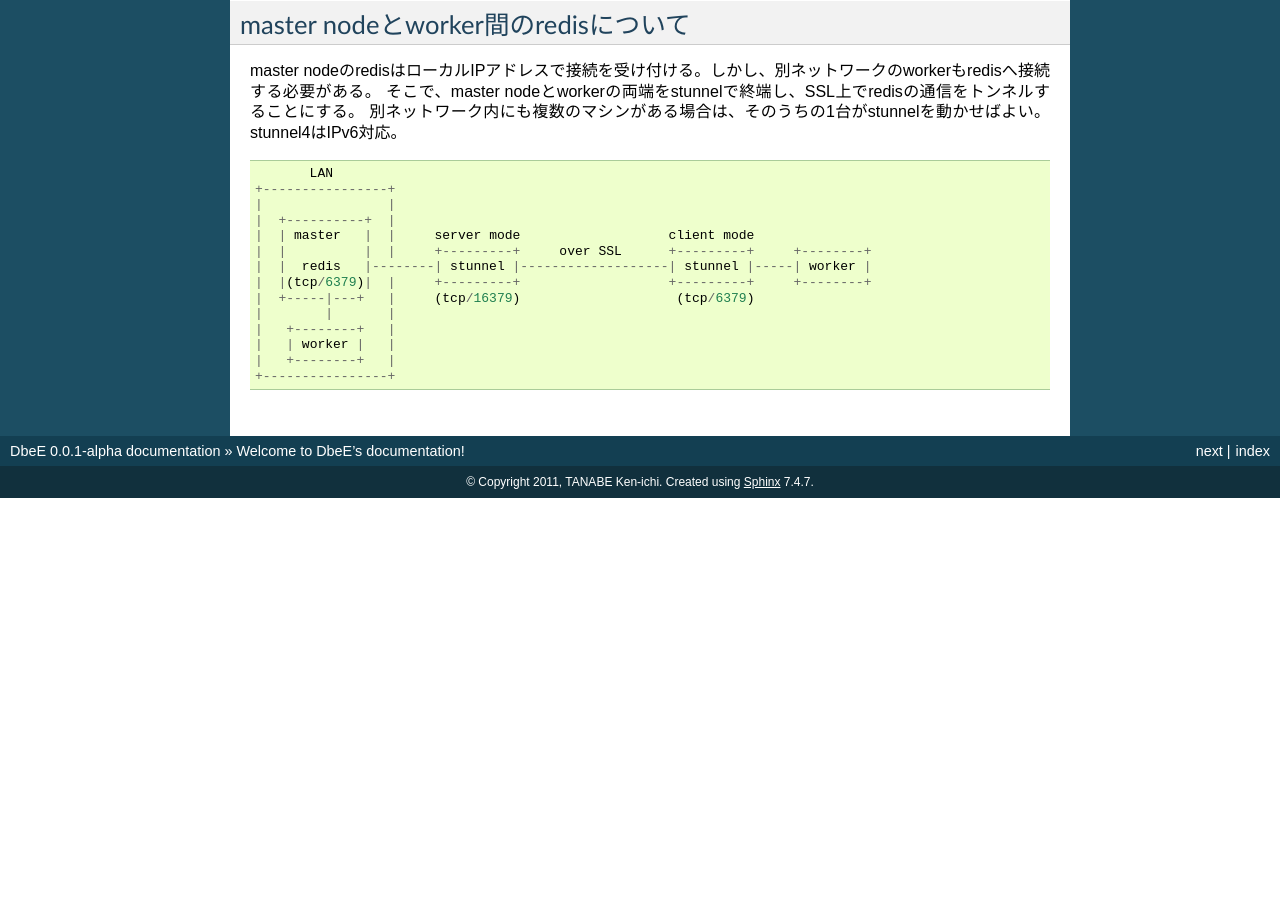
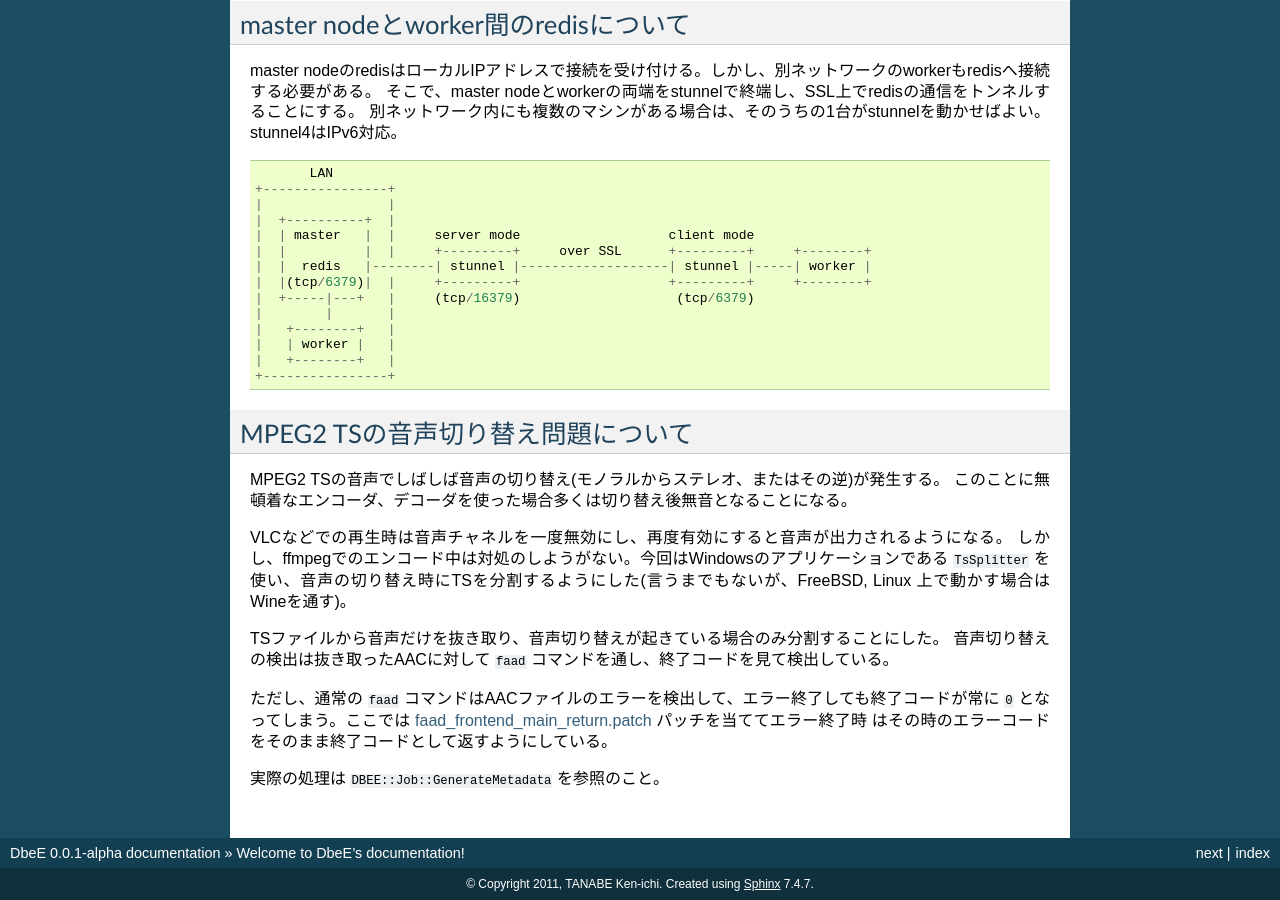
Before and after one commit to nabeken/dbee, a Sphinx documentation site: the page built from docs/index.rst, in a window 1280 px wide and 900 px high, scrolled down 895 px. Built offline with Sphinx 7.4.7, drawn with Linux system fonts in a browser that asks for light colours; before the commit the page ends 1393 px from its top, so only the background shows below that; some of the changed text lies outside the part shown.

Commit message:
docs: Add description for MPEG2 TS issues

```diff
--- a/docs/index.rst
+++ b/docs/index.rst
@@ -50,3 +50,25 @@ master nodeのredisはローカルIPアドレスで接続を受け付ける。
     |   | worker |   |
     |   +--------+   |
     +----------------+
+
+MPEG2 TSの音声切り替え問題について
+----------------------------------
+
+.. _`faad_frontend_main_return.patch`: http://github.com/nabeken/dbee/master/sample/faad_frontend_main_return.patch
+
+MPEG2 TSの音声でしばしば音声の切り替え(モノラルからステレオ、またはその逆)が発生する。
+このことに無頓着なエンコーダ、デコーダを使った場合多くは切り替え後無音となることになる。
+
+VLCなどでの再生時は音声チャネルを一度無効にし、再度有効にすると音声が出力されるようになる。
+しかし、ffmpegでのエンコード中は対処のしようがない。今回はWindowsのアプリケーションである
+``TsSplitter`` を使い、音声の切り替え時にTSを分割するようにした(言うまでもないが、FreeBSD, Linux
+上で動かす場合はWineを通す)。
+
+TSファイルから音声だけを抜き取り、音声切り替えが起きている場合のみ分割することにした。
+音声切り替えの検出は抜き取ったAACに対して ``faad`` コマンドを通し、終了コードを見て検出している。
+
+ただし、通常の ``faad`` コマンドはAACファイルのエラーを検出して、エラー終了しても終了コードが常に
+``0`` となってしまう。ここでは `faad_frontend_main_return.patch`_ パッチを当ててエラー終了時
+はその時のエラーコードをそのまま終了コードとして返すようにしている。
+
+実際の処理は ``DBEE::Job::GenerateMetadata`` を参照のこと。
```
